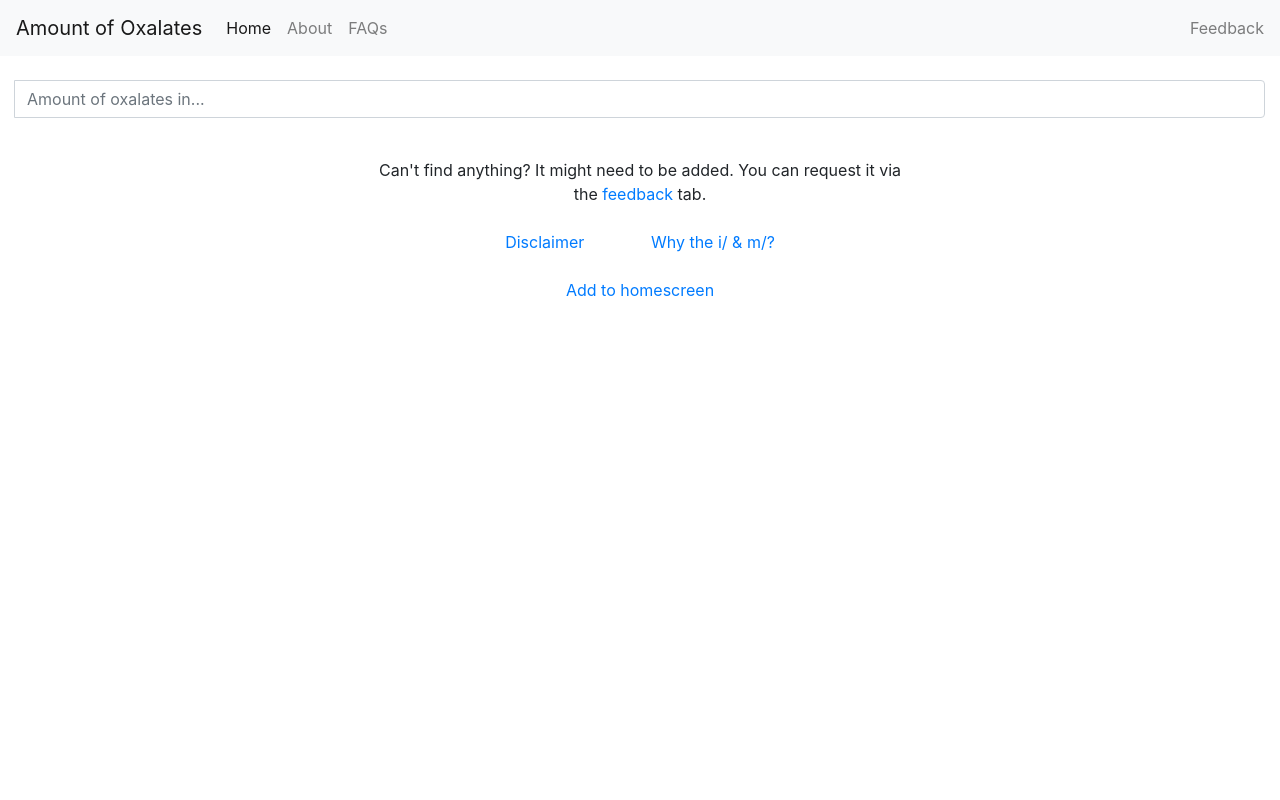
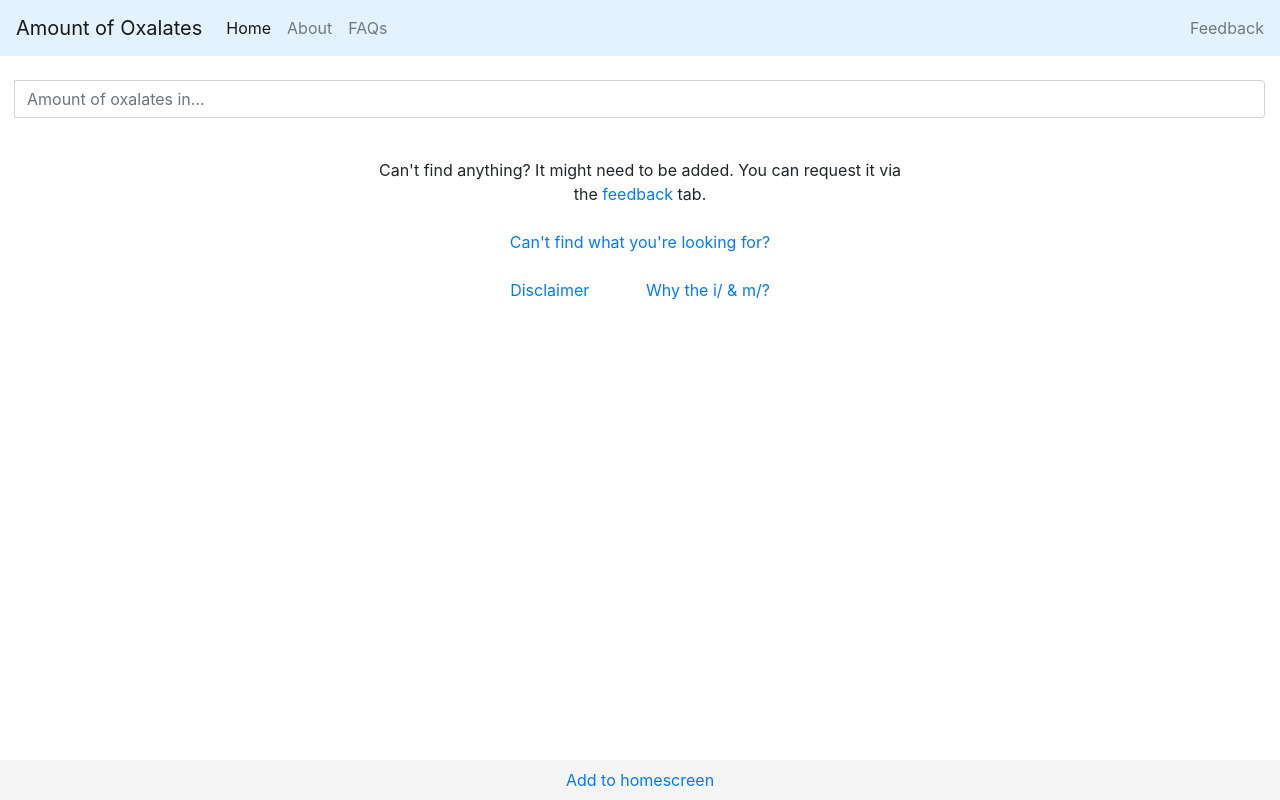
Before and after one commit to kei-pal/oxalate, a Django app: page / in a window 1280 px wide. Run offline with Django 3.2, Linux system fonts and the light colour scheme; some libraries are stand-ins or nearby versions.

Commit message:
added footer to lookup page

```diff
--- /dev/null
+++ b/lookup/static/lookup/lookup.css
@@ -0,0 +1,28 @@
+/* Sticky footer styles
+-------------------------------------------------- */
+html {
+  position: relative;
+  min-height: 100%;
+}
+body {
+  margin-bottom: 40px; /* Margin bottom by footer height */
+}
+.footer {
+  position: absolute;
+  bottom: 0;
+  width: 100%;
+  height: 40px; /* Set the fixed height of the footer here */
+  line-height: 40px; /* Vertically center the text there */
+  background-color: #f5f5f5;
+}
+
+
+/* Custom page CSS
+-------------------------------------------------- */
+/* Not required for template or sticky footer method. */
+
+.container {
+  width: auto;
+  max-width: 680px;
+  padding: 0 15px;
+}
--- a/lookup/templates/lookup.html
+++ b/lookup/templates/lookup.html
@@ -2,7 +2,7 @@
 
 {% block custom_css %}
 {% load static %}
-<link rel="stylesheet" type="text/css" href="{% static 'lookup/ingredient.css' %}">
+<link rel="stylesheet" type="text/css" href="{% static 'lookup/lookup.css' %}">
 <link rel="stylesheet" href="//code.jquery.com/ui/1.12.1/themes/base/jquery-ui.css">
 {% endblock %}
 
@@ -59,6 +59,15 @@ $( function() {
 <br>
 
 <div class="container">
+
+	<div class="row justify-content-center">
+		<div class="text-right">
+			<a href="#">Can't find what you're looking for?</a>
+		</div>
+	</div>
+
+	<br>
+
 	<div class="row justify-content-center">
 		<div class="text-right">
 			<a href="#">Disclaimer</a>
@@ -69,12 +78,17 @@ $( function() {
 			<a href="#">Why the i/ & m/?</a>
 		</div>
 	</div>
-	<br>
-	<div class="row justify-content-center">
-		<div class="text-right">
-			<a href="#">Add to homescreen</a>
+</div>
+
+
+<div class="navbar fixed-bottom" style="background-color: #f5f5f5;">
+      <div class="container">
+			<div class="row justify-content-center">
+				<div class="text-right">
+					<a href="#">Add to homescreen</a>
+				</div>
+			</div>
 		</div>
-	</div>
 </div>
 
 
--- a/oxalate/templates/base.html
+++ b/oxalate/templates/base.html
@@ -14,7 +14,7 @@
 
 
 
-  <nav class="navbar navbar-expand-lg navbar-light bg-light">
+  <nav class="navbar navbar-expand-lg navbar-light" style="background-color: #e3f2fd;">
   <a class="navbar-brand" href="#">{% block navbar_main %}{% endblock %}</a>
   <button class="navbar-toggler" type="button" data-toggle="collapse" data-target="#navbarText" aria-controls="navbarText" aria-expanded="false" aria-label="Toggle navigation">
     <span class="navbar-toggler-icon"></span>
```
